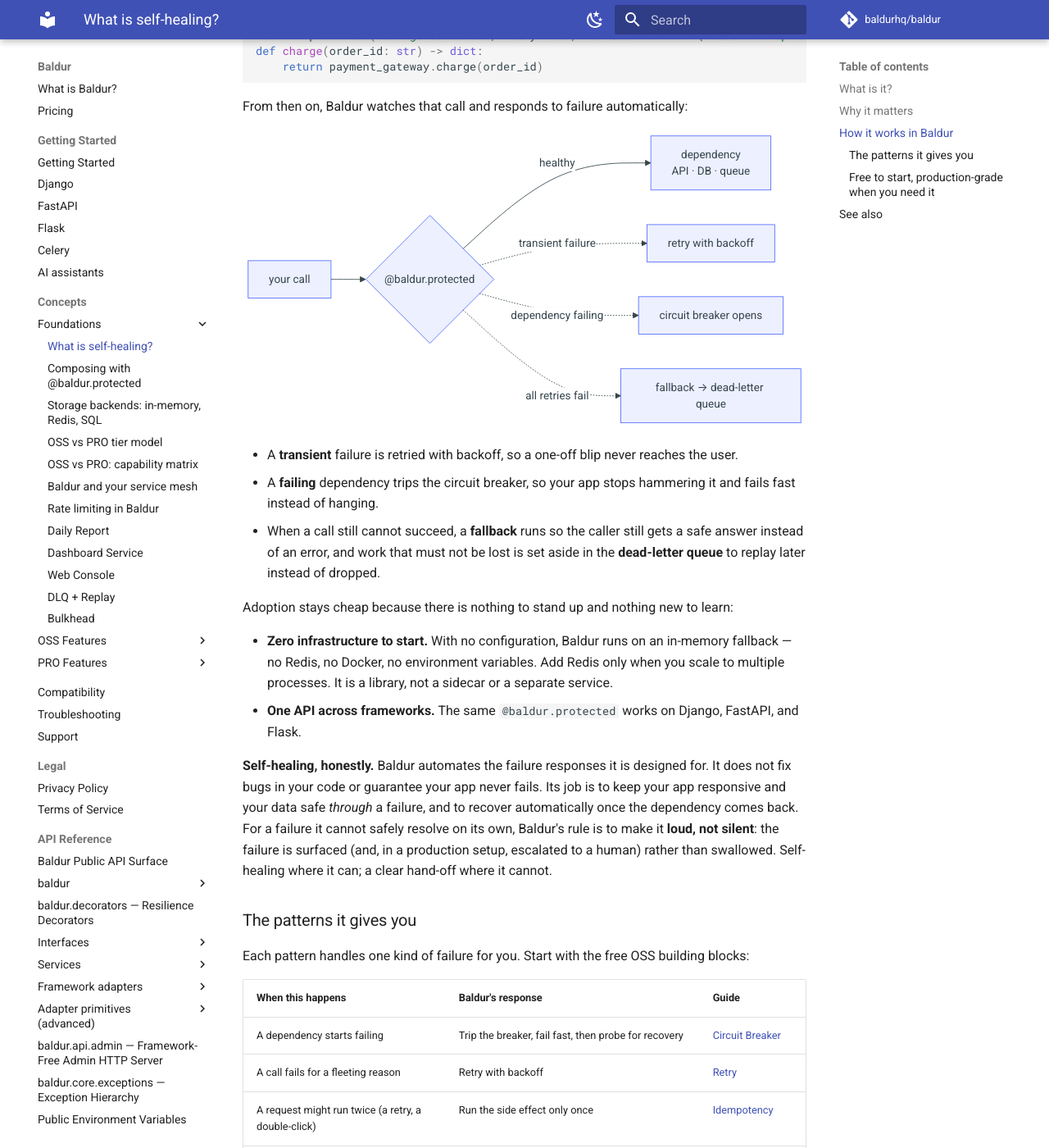
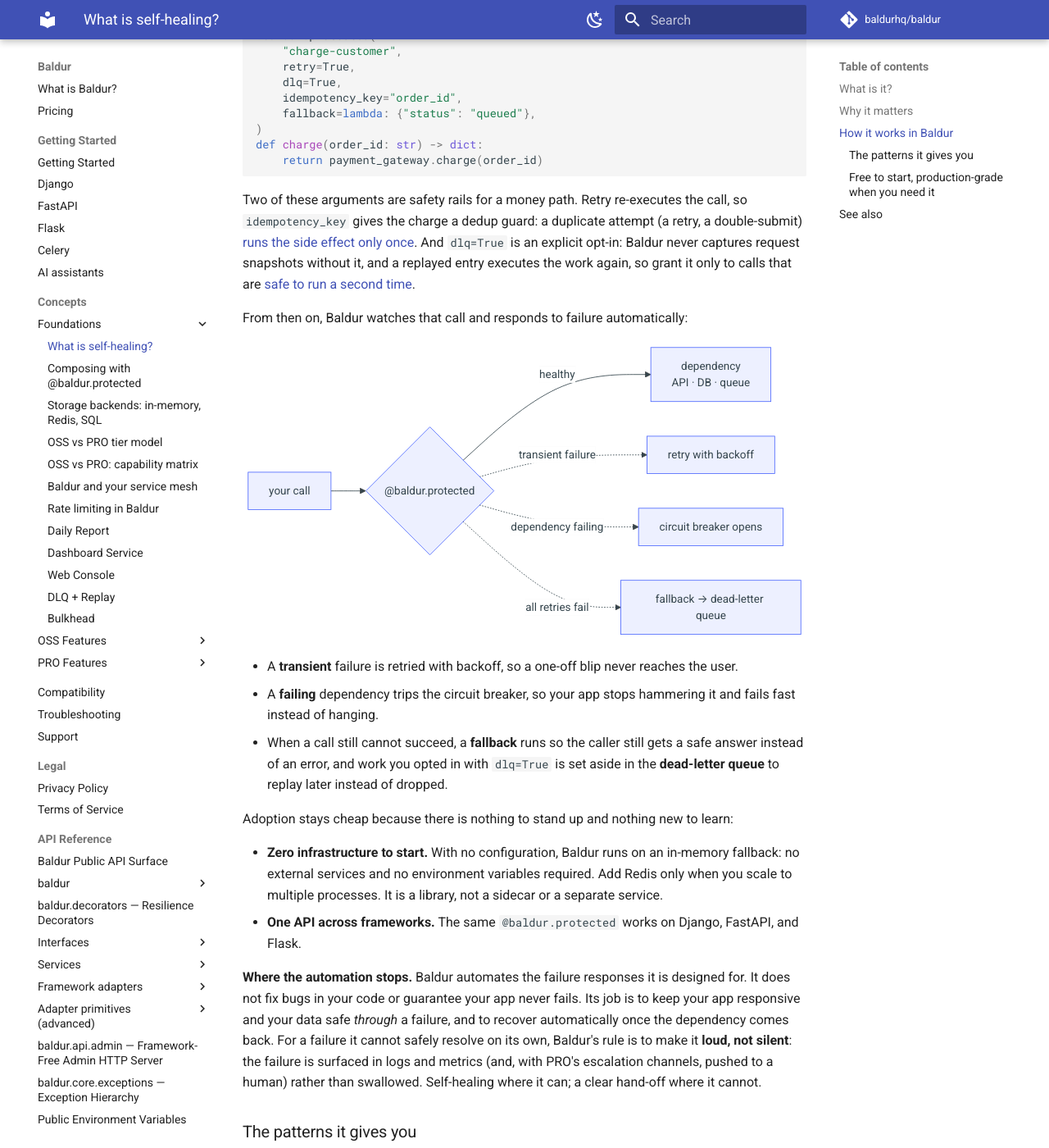
Before and after one commit to baldurhq/baldur, an MkDocs documentation site: the page built from docs/concepts/foundations/self-healing.md, in a window 1280 px wide and 1400 px high, scrolled down 1400 px. Shown: the whole window at 82% size. Built offline with MkDocs 1.6.1 and Material for MkDocs 9.7.7, drawn with Linux system fonts in a browser that asks for light colours; comment, search, counter and statistics services are not loaded; some of the changed text lies outside the part shown.

Commit message:
docs(concepts): reverse-verify self-healing guide — 4 fixes in the protected example and framing
- The protected example and prose presented dead-letter capture as part of
  the default pipeline; dlq is an explicit opt-in (ProtectSettings.default_dlq
  is False), so the example now passes dlq=True and the prose says so.
- The charge example enabled retry on a money path with no dedup guard; added
  idempotency_key to the example plus the inline safe-to-replay caveat with
  stakes-stating links.
- 'escalated to a human' was unattributed; push escalation is a PRO
  capability (OSS observes/logs), now framed as such.
- Register fixes: reworded the duplicated 'no Redis, no Docker, no env vars'
  tricolon and the second ', honestly.' section header.

````diff
--- a/docs/concepts/foundations/self-healing.md
+++ b/docs/concepts/foundations/self-healing.md
@@ -42,16 +42,28 @@
 ## How it works in Baldur
 
 You wrap a call with the `@baldur.protected` facade, one decorator that runs a circuit breaker by
-default and lets you opt in retry and a fallback:
+default and lets you opt in retry, a fallback, and dead-letter capture:
 
 ```python
 import baldur
 
 
-@baldur.protected("charge-customer", retry=True, fallback=lambda: {"status": "queued"})
+@baldur.protected(
+    "charge-customer",
+    retry=True,
+    dlq=True,
+    idempotency_key="order_id",
+    fallback=lambda: {"status": "queued"},
+)
 def charge(order_id: str) -> dict:
     return payment_gateway.charge(order_id)
 ```
+
+Two of these arguments are safety rails for a money path. Retry re-executes the call, so
+`idempotency_key` gives the charge a dedup guard: a duplicate attempt (a retry, a double-submit)
+[runs the side effect only once](../oss/idempotency.md). And `dlq=True` is an explicit opt-in:
+Baldur never captures request snapshots without it, and a replayed entry executes the work again,
+so grant it only to calls that are [safe to run a second time](dlq-replay.md).
 
 From then on, Baldur watches that call and responds to failure automatically:
 
@@ -68,22 +80,23 @@
 - A **failing** dependency trips the circuit breaker, so your app stops hammering it and fails
   fast instead of hanging.
 - When a call still cannot succeed, a **fallback** runs so the caller still gets a safe answer
-  instead of an error, and work that must not be lost is set aside in the **dead-letter queue**
-  to replay later instead of dropped.
+  instead of an error, and work you opted in with `dlq=True` is set aside in the
+  **dead-letter queue** to replay later instead of dropped.
 
 Adoption stays cheap because there is nothing to stand up and nothing new to learn:
 
-- **Zero infrastructure to start.** With no configuration, Baldur runs on an in-memory fallback —
-  no Redis, no Docker, no environment variables. Add Redis only when you scale to multiple
-  processes. It is a library, not a sidecar or a separate service.
+- **Zero infrastructure to start.** With no configuration, Baldur runs on an in-memory fallback:
+  no external services and no environment variables required. Add Redis only when you scale to
+  multiple processes. It is a library, not a sidecar or a separate service.
 - **One API across frameworks.** The same `@baldur.protected` works on Django, FastAPI, and Flask.
 
-**Self-healing, honestly.** Baldur automates the failure responses it is designed for. It does
+**Where the automation stops.** Baldur automates the failure responses it is designed for. It does
 not fix bugs in your code or guarantee your app never fails. Its job is to keep your app
 responsive and your data safe *through* a failure, and to recover automatically once the
 dependency comes back. For a failure it cannot safely resolve on its own, Baldur's rule is to make
-it **loud, not silent**: the failure is surfaced (and, in a production setup, escalated to a
-human) rather than swallowed. Self-healing where it can; a clear hand-off where it cannot.
+it **loud, not silent**: the failure is surfaced in logs and metrics (and, with PRO's escalation
+channels, pushed to a human) rather than swallowed. Self-healing where it can; a clear hand-off
+where it cannot.
 
 ### The patterns it gives you
 
````
